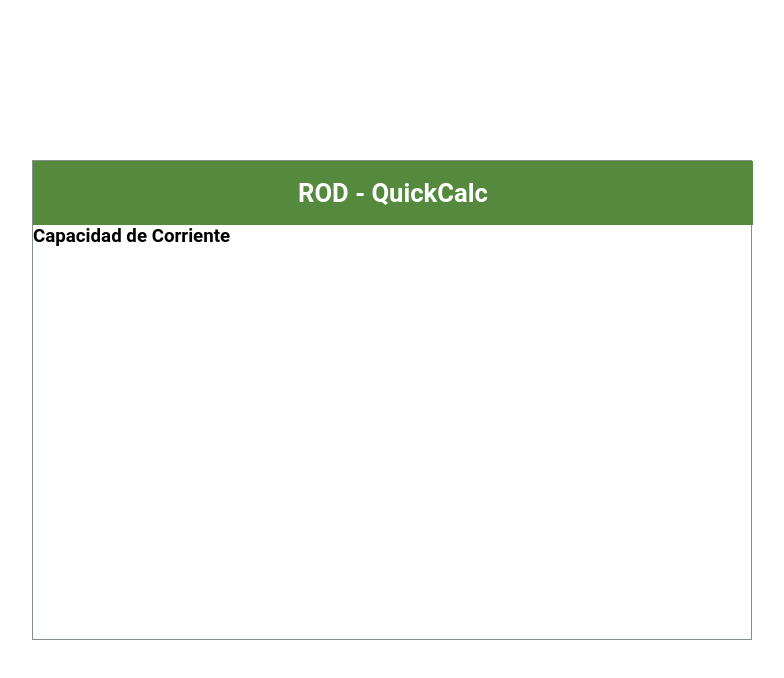
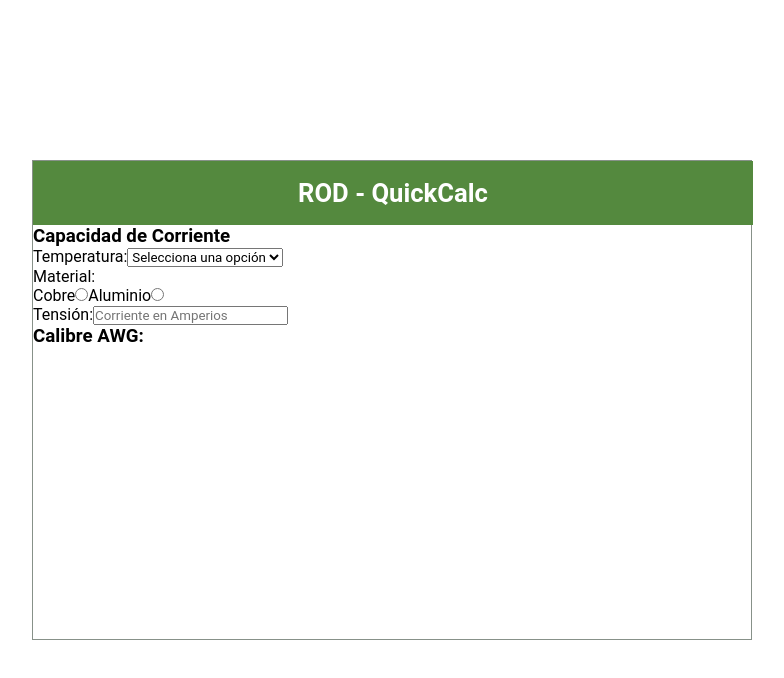
Before and after one commit to cmarioep/ROD-QuickCalc, a React (Vite) app: page /currentcapacity in a window 1280 px wide. Shown: the top 678 px of the page, without its empty margins (248-1032 px from the left). Built offline with nearby package versions, Linux system fonts and the light colour scheme.

Commit message:
Feature: basic fucntional form on CurrentCapacity

```diff
--- a/src/pages/CurrentCapacity.jsx
+++ b/src/pages/CurrentCapacity.jsx
@@ -1,10 +1,83 @@
+import { useEffect, useState } from 'react';
+
+import { useForm } from '../hooks/useForm';
+import { getCurrentCapacity } from '../utils/getCurrentCapacity';
+
+
 import '../styles/pages/CurrentCapacity.scss';
 
-export const CurrentCapacity= () => {
+export const CurrentCapacity = () => {
+
+    const { material, temperature, current, formState, onInputChange } = useForm({ material: '', temperature: '', current: '' });
+
+    const [awg, setAwg] = useState('');
+
+    useEffect(() => {
+        console.log(formState)
+        setAwg(getCurrentCapacity(material, temperature, current))
+    }, [formState])
+
+
 
     return (
-        <div className="current-capacity">
+        <div className='current-capacity'>
+
             <h3>Capacidad de Corriente</h3>
+
+            <form >
+
+                <div >
+                    <label htmlFor="awg">Temperatura:</label>
+                    <select id="awg" name="temperature" onChange={onInputChange} defaultValue="">
+                        <option value="">Selecciona una opción</option>
+                        <option value="60">60 °C</option>
+                        <option value="75">75 °C</option>
+                        <option value="90">90 °C</option>
+                    </select>
+                </div>
+
+                <div >
+                    <p>Material:</p>
+                    <div >
+                        <label htmlFor="material">Cobre
+                            <input
+                                type="radio"
+                                value="Cu"
+                                name="material"
+                                checked={material === "Cu"}
+                                onChange={onInputChange}
+                            />
+                        </label>
+                        <label htmlFor="material">Aluminio
+                            <input
+                                type="radio"
+                                value="Al"
+                                name="material"
+                                checked={material === "Al"}
+                                onChange={onInputChange}
+                            />
+                        </label>
+                    </div>
+                </div>
+
+                <div>
+                    <label htmlFor="voltage">Tensión:</label>
+                    <input
+                        type="number"
+                        id="current"
+                        name="current"
+                        autoComplete='off'
+                        placeholder='Corriente en Amperios'
+                        value={current}
+                        onChange={onInputChange}
+                    />
+                </div>
+
+                <h3 >Calibre AWG: {awg} </h3>
+
+
+            </form>
+
         </div>
     )
 
--- a/src/utils/getCurrentCapacity.js
+++ b/src/utils/getCurrentCapacity.js
@@ -1,8 +1,13 @@
 import { awgCurrent } from './wireData.js';
 
 
-export const getCurrentCapacity = (material,temperature, current, ) => {
+export const getCurrentCapacity = (material,temperature, current ) => {
 
+    if (!current) {
+        return;
+    }
+
+    current = Number(current);
 
     if (material === 'Cu' && temperature === '60') {
 
@@ -40,3 +45,6 @@ export const getCurrentCapacity = (material,temperature, current, ) => {
         return null;
     }
 }
+
+// console.log(getCurrentCapacity('Cu', '60', 100));
+// console.log(getCurrentCapacity('Cu', '60', ));
```
